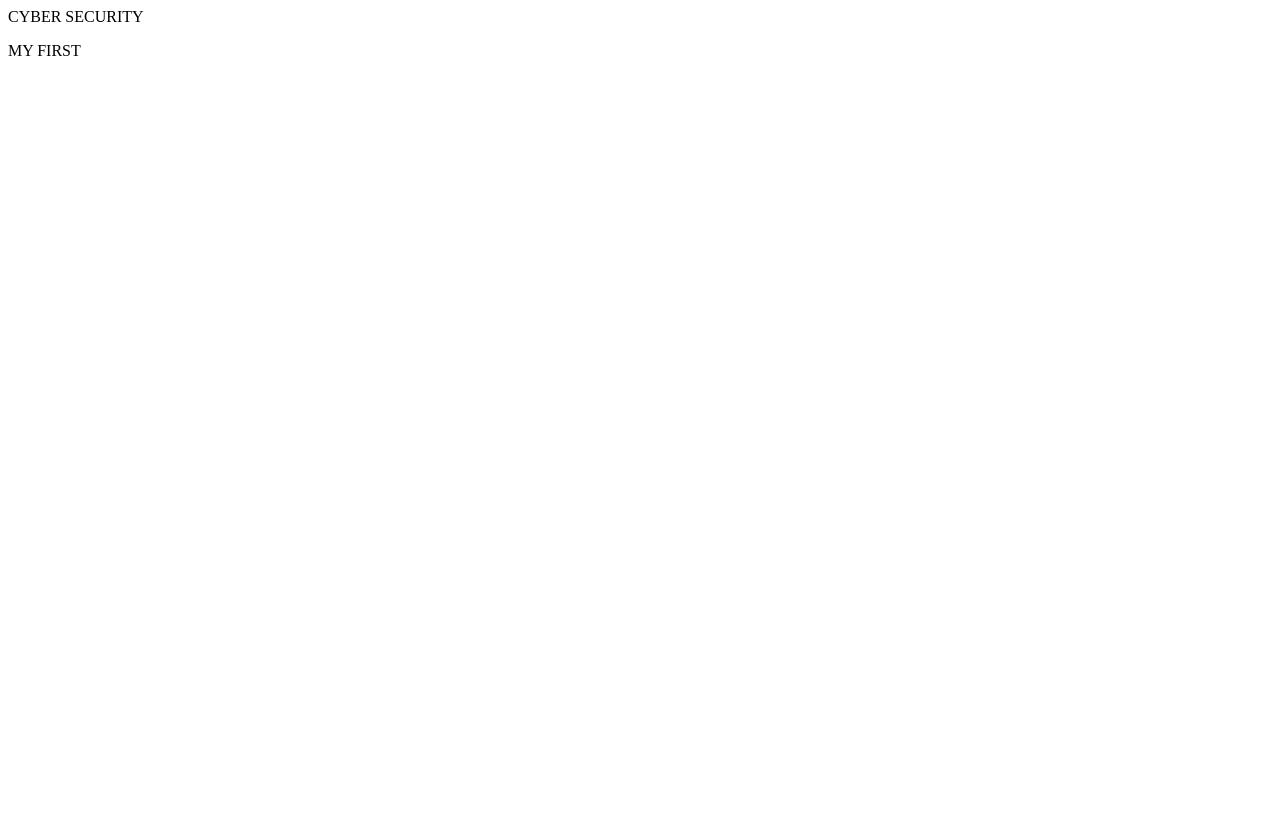
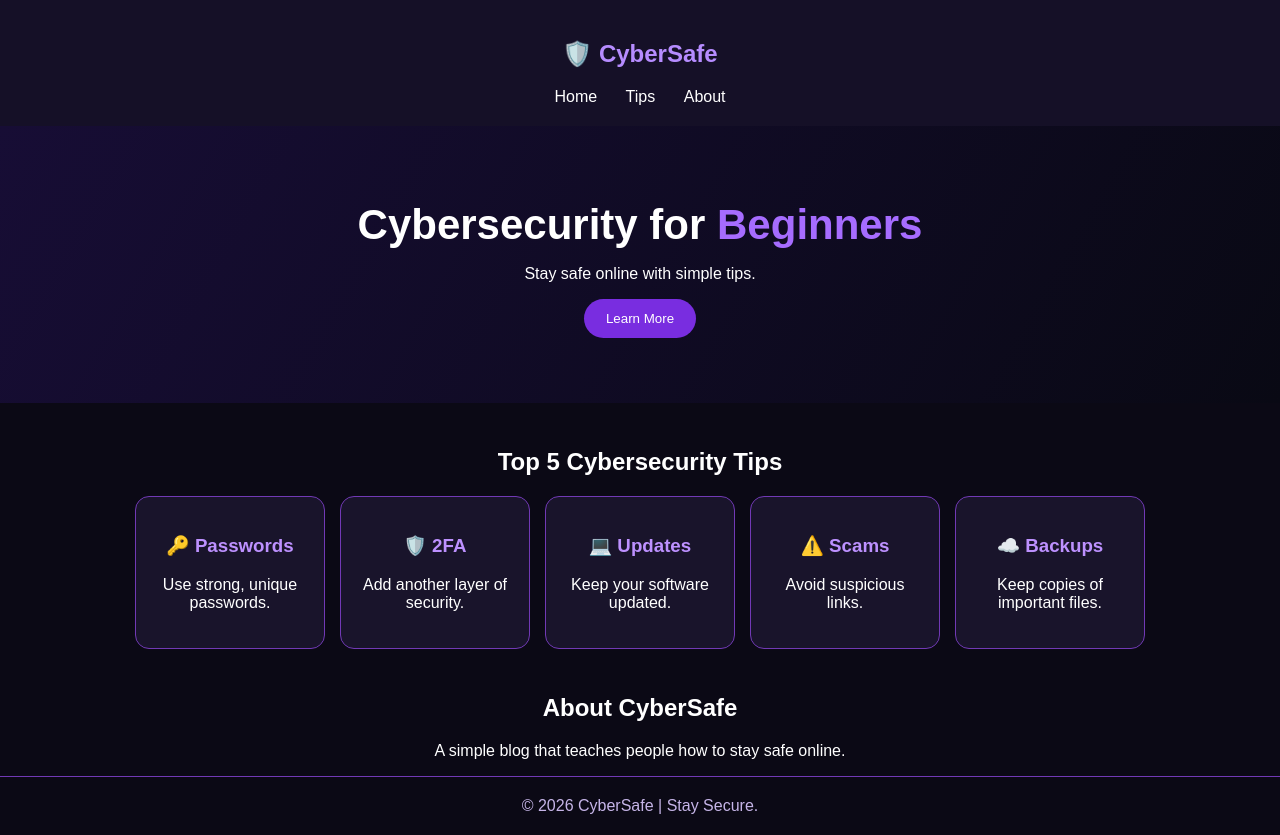
Before and after one commit to Zenitsu008q/my-first-website, a plain HTML site: page index.html in a window 1280 px wide. Before the commit the page ends 800 px from the top, so only its background shows below. Drawn offline with Linux system fonts and the light colour scheme.

Commit message:
Update index.html

```diff
--- a/index.html
+++ b/index.html
@@ -1,13 +1,114 @@
-<!DOCTYPE HYML>
-<!-- I LEARNED THAT THE HTML SYNTAX IS THE MAIN PART OF THIS CODE-->
-<HTML>
- <!--I LEARNED THAT THE HEAD IS HOW YOU MANIPULATE THE NAME OF THE PROJECT-->
-<HEAD>
-  <TITLE>MY FIRST WEBSIE</TITLE>
-</HEAD>
-<!-- AND THE BOD BRIMG DESIGN OR FUNCTION INTO THE PROJECT-->
-<BODY>
-  <HI>CYBER SECURITY</HI>
-  <P>MY FIRST</P>
-</BODY>
-</HTML>
+<!DOCTYPE html>
+<!-- This line tells the browser that this is an HTML5 webpage. -->
+<html lang="en">
+<!-- lang="en" means the page content is written in English. -->
+
+<head>
+<!-- The head contains information about the page and its design. -->
+<meta charset="UTF-8">
+<!-- This lets the browser display letters and symbols correctly. -->
+<meta name="viewport" content="width=device-width, initial-scale=1.0">
+<!-- This helps the website fit phone, tablet, and computer screens. -->
+<title>CyberSafe Blog</title>
+<!-- This is the title shown on the browser tab. -->
+
+<style>
+/* CSS controls how the webpage looks. */
+*{box-sizing:border-box}
+/* Makes width and height calculations easier. */
+body{margin:0;background:#0b0915;color:white;font-family:Arial,sans-serif;text-align:center}
+/* Removes the default page margin and sets the dark background, white text, font, and alignment. */
+header{padding:20px;background:#151027;color:#b68cff}
+/* Styles the top part of the website where the logo and menu appear. */
+nav a{color:white;margin:12px;text-decoration:none}
+/* Styles the navigation links: white text, spacing, and no underline. */
+.hero{padding:65px 20px;background:linear-gradient(120deg,#170d35,#090914)}
+/* Creates the main introduction area with purple-to-dark background. */
+h1{font-size:42px;margin:10px}
+/* Makes the main heading larger and adds a little space around it. */
+h1 span{color:#a66cff}
+/* Makes the word inside the span purple. */
+button{background:#792de0;color:white;border:0;padding:12px 22px;border-radius:20px}
+/* Styles the Learn More button with a purple background and rounded corners. */
+main{padding:25px}
+/* Adds space around the main content. */
+.cards{display:flex;flex-wrap:wrap;justify-content:center;gap:15px}
+/* Places the tip cards in rows, centers them, and adds space between them. */
+.card{background:#19142b;border:1px solid #7139b5;border-radius:14px;padding:20px;width:190px}
+/* Gives each tip card a dark background, purple border, rounded corners, and fixed width. */
+.card h3{color:#bd91ff}
+/* Makes each card heading light purple. */
+footer{padding:20px;color:#c6b5e8;border-top:1px solid #7139b5}
+/* Styles the bottom footer with spacing, light-purple text, and a top border. */
+</style>
+<!-- End of the CSS design section. -->
+</head>
+
+<body>
+<!-- The body contains everything visitors can see on the webpage. -->
+
+<header>
+<!-- Website header: logo and navigation menu. -->
+<h2>🛡️ CyberSafe</h2>
+<!-- The website name and shield symbol. -->
+<nav>
+<!-- Navigation links let visitors jump to page sections. -->
+<a href="#home">Home</a>
+<!-- Clicking Home moves to the section with id="home". -->
+<a href="#tips">Tips</a>
+<!-- Clicking Tips moves to the section with id="tips". -->
+<a href="#about">About</a>
+<!-- Clicking About moves to the section with id="about". -->
+</nav>
+</header>
+
+<section class="hero" id="home">
+<!-- Hero section: the main title and short introduction. -->
+<h1>Cybersecurity for <span>Beginners</span></h1>
+<!-- Main heading; the word Beginners is purple because it is inside span. -->
+<p>Stay safe online with simple tips.</p>
+<!-- A short sentence explaining the blog. -->
+<button onclick="document.getElementById('tips').scrollIntoView()">Learn More</button>
+<!-- When clicked, JavaScript scrolls the page down to the tips section. -->
+</section>
+
+<main id="tips">
+<!-- Main section containing the five cybersecurity recommendations. -->
+<h2>Top 5 Cybersecurity Tips</h2>
+<!-- Heading for the list of tips. -->
+<div class="cards">
+<!-- This div groups all the recommendation cards together. -->
+
+<div class="card"><h3>🔑 Passwords</h3><p>Use strong, unique passwords.</p></div>
+<!-- Card 1: recommends using strong and different passwords. -->
+<div class="card"><h3>🛡️ 2FA</h3><p>Add another layer of security.</p></div>
+<!-- Card 2: recommends two-factor authentication. -->
+<div class="card"><h3>💻 Updates</h3><p>Keep your software updated.</p></div>
+<!-- Card 3: recommends installing software updates. -->
+<div class="card"><h3>⚠️ Scams</h3><p>Avoid suspicious links.</p></div>
+<!-- Card 4: reminds visitors to be careful with suspicious links. -->
+<div class="card"><h3>☁️ Backups</h3><p>Keep copies of important files.</p></div>
+<!-- Card 5: recommends keeping backup copies of important files. -->
+
+</div>
+<!-- End of the cards container. -->
+</main>
+
+<section id="about">
+<!-- About section explains what the blog is about. -->
+<h2>About CyberSafe</h2>
+<!-- Heading for the About section. -->
+<p>A simple blog that teaches people how to stay safe online.</p>
+<!-- Short description of the website's purpose. -->
+</section>
+
+<footer>
+<!-- Footer is the bottom section of the webpage. -->
+© 2026 CyberSafe | Stay Secure.
+<!-- Copyright-style text and closing message. -->
+</footer>
+
+</body>
+<!-- End of the visible webpage content. -->
+</html>
+<!-- End of the HTML document. -->
```
